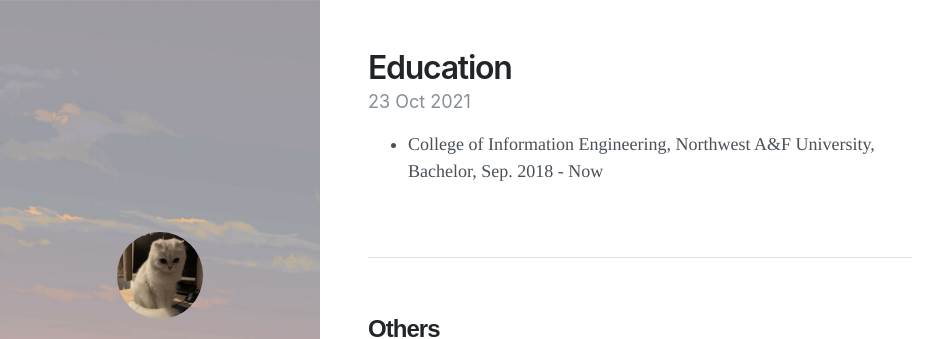
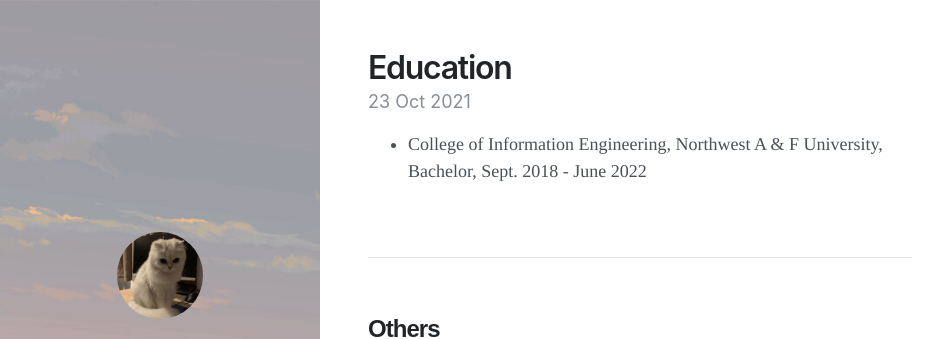
Before and after one commit to Chung-ju/Chung-ju.github.io, a Jekyll site: the page built from _posts/2021-10-23-3-education.md, in a window 1280 px wide. Shown: the top 339 px of the page, without its empty margins (0-948 px from the left). Built offline with Jekyll 4.4.1, drawn with Linux system fonts in a browser that asks for light colours; nearby versions of some CDN libraries.

Commit message:
Update 2021-10-23-3-education.md

```diff
--- a/_posts/2021-10-23-3-education.md
+++ b/_posts/2021-10-23-3-education.md
@@ -3,4 +3,4 @@ layout: post
 title: Education
 date: 2021-10-23 19:00 +0800
 ---
-+ College of Information Engineering, Northwest A&F University, Bachelor, Sep. 2018 - Now
++ College of Information Engineering, Northwest A & F University, Bachelor, Sept. 2018 - June 2022
```
